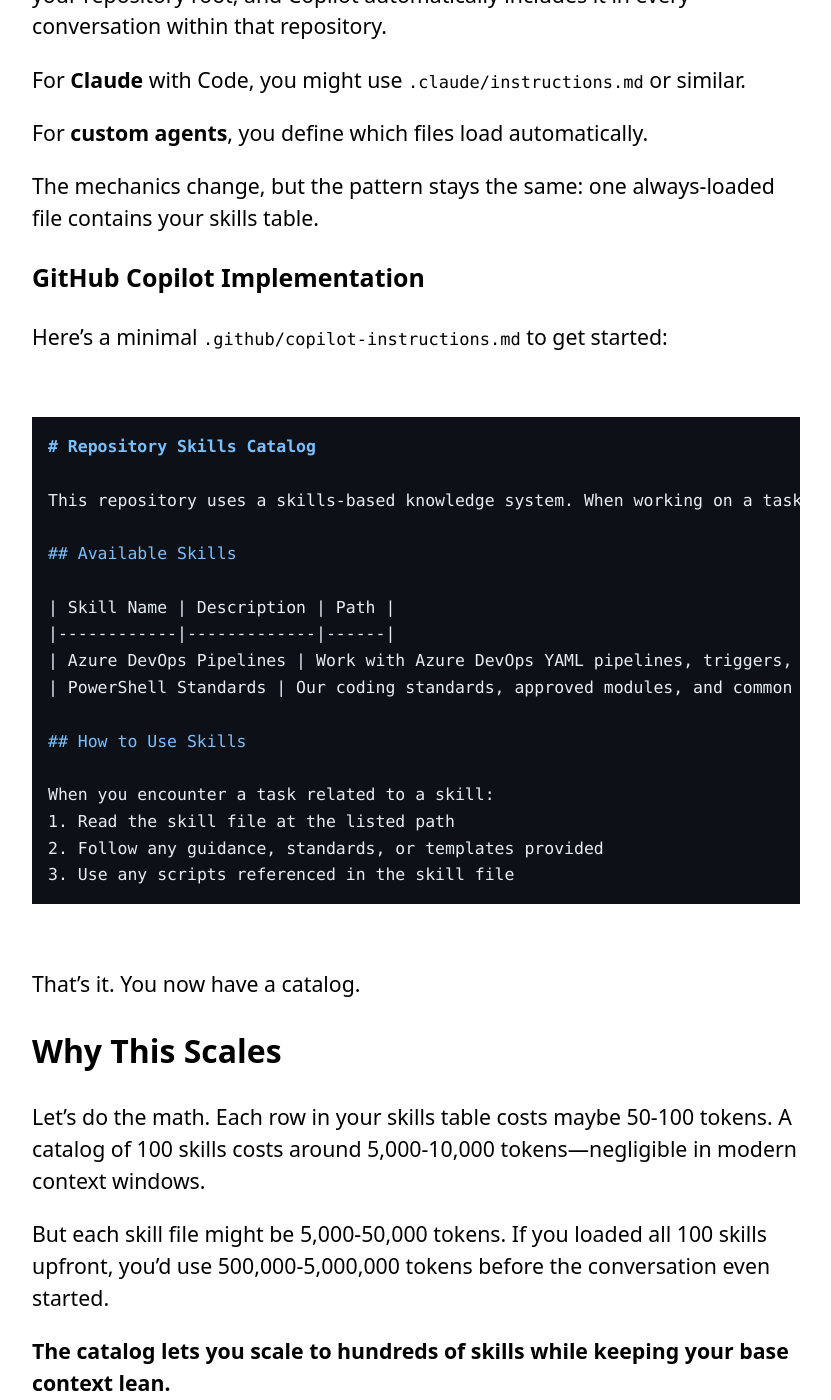
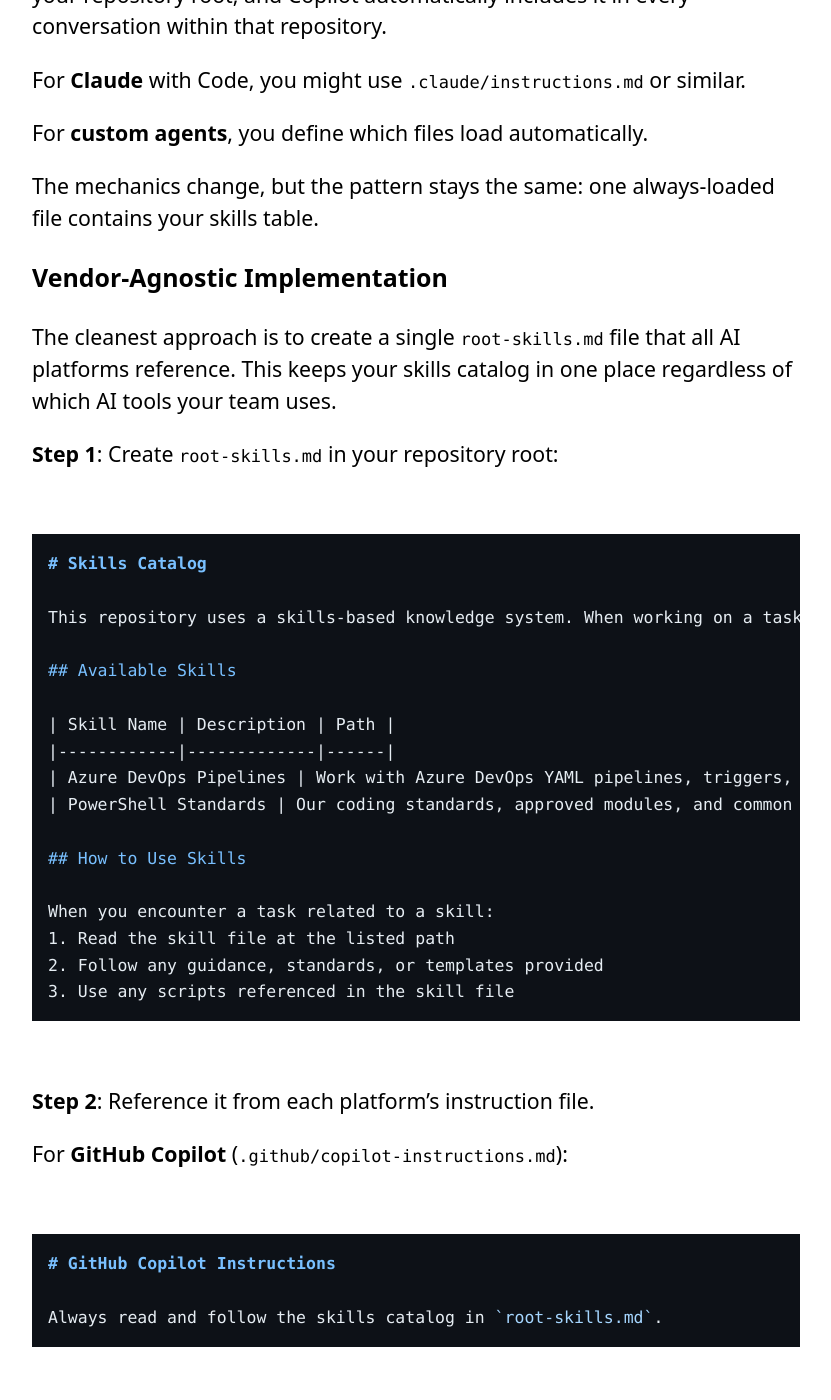
Before and after one commit to Tiberriver256/Tiberriver256.GitHub.io, a Jekyll site: the page built from _posts/2025-11-02-skills-catalog-part-1-indexing-ai-context.md, in a window 1280 px wide and 1400 px high, scrolled down 2669 px. Shown: the whole window, without its empty margins (224-1055 px from the left). Built offline with Jekyll 4.4.1, drawn with Linux system fonts in a browser that asks for light colours; comment, search, counter and statistics services are not loaded; some of the changed text lies outside the part shown.

Commit message:
Add vendor-agnostic root-skills.md demo to Part 1
Co-authored-by: Tiberriver256 <6989492+Tiberriver256@users.noreply.github.com>

````diff
--- a/_posts/2025-11-02-skills-catalog-part-1-indexing-ai-context.md
+++ b/_posts/2025-11-02-skills-catalog-part-1-indexing-ai-context.md
@@ -76,9 +76,73 @@ For **custom agents**, you define which files load automatically.
 
 The mechanics change, but the pattern stays the same: one always-loaded file contains your skills table.
 
-### GitHub Copilot Implementation
+### Vendor-Agnostic Implementation
 
-Here's a minimal `.github/copilot-instructions.md` to get started:
+The cleanest approach is to create a single `root-skills.md` file that all AI platforms reference. This keeps your skills catalog in one place regardless of which AI tools your team uses.
+
+**Step 1**: Create `root-skills.md` in your repository root:
+
+```markdown
+# Skills Catalog
+
+This repository uses a skills-based knowledge system. When working on a task, check this table to see what organizational knowledge is available.
+
+## Available Skills
+
+| Skill Name | Description | Path |
+|------------|-------------|------|
+| Azure DevOps Pipelines | Work with Azure DevOps YAML pipelines, triggers, variables, and monorepo support | `.github/skills/azure-devops-pipelines.md` |
+| PowerShell Standards | Our coding standards, approved modules, and common patterns for PowerShell scripts | `.github/skills/powershell-standards.md` |
+
+## How to Use Skills
+
+When you encounter a task related to a skill:
+1. Read the skill file at the listed path
+2. Follow any guidance, standards, or templates provided
+3. Use any scripts referenced in the skill file
+```
+
+**Step 2**: Reference it from each platform's instruction file.
+
+For **GitHub Copilot** (`.github/copilot-instructions.md`):
+
+```markdown
+# GitHub Copilot Instructions
+
+Always read and follow the skills catalog in `root-skills.md`.
+```
+
+For **Claude** (`.claude/agents.md` or similar):
+
+```markdown
+# Claude Instructions
+
+Always read and follow the skills catalog in `root-skills.md`.
+```
+
+For **Cursor** (`.cursorrules` or `.cursor/instructions.md`):
+
+```markdown
+# Cursor Instructions
+
+Always read and follow the skills catalog in `root-skills.md`.
+```
+
+For **Codeium** (`.codeium/instructions.md`):
+
+```markdown
+# Codeium Instructions
+
+Always read and follow the skills catalog in `root-skills.md`.
+```
+
+Now your skills catalog lives in one file, and all AI platforms discover it. When you add a new skill, you update `root-skills.md` once, and every AI tool sees it.
+
+### Alternative: Platform-Specific Instructions
+
+If you prefer to keep everything in each platform's native file without the extra indirection, you can embed the skills table directly:
+
+**GitHub Copilot** (`.github/copilot-instructions.md`):
 
 ```markdown
 # Repository Skills Catalog
@@ -100,7 +164,9 @@ When you encounter a task related to a skill:
 3. Use any scripts referenced in the skill file
 ```
 
-That's it. You now have a catalog.
+Both approaches work. The `root-skills.md` pattern keeps your catalog truly vendor-agnostic and easier to maintain. The embedded approach requires duplicating the table across platform files but keeps each platform self-contained.
+
+**Recommendation**: Start with `root-skills.md` for simplicity. You can always inline it later if needed.
 
 ## Why This Scales
 
@@ -193,10 +259,11 @@ In **Part 3**, we'll see how to distribute a shared skills repository across you
 
 But for now, start simple:
 
-1. Create `.github/copilot-instructions.md` in your repository
+1. Create `root-skills.md` in your repository root (or `.github/copilot-instructions.md` if you prefer)
 2. Add a skills table with 2-3 domains you work with regularly
 3. Create one skill file with your team's conventions
-4. Watch as the AI starts discovering and applying your organizational knowledge
+4. If using `root-skills.md`, add platform instruction files that reference it
+5. Watch as the AI starts discovering and applying your organizational knowledge
 
 You're not teaching the AI everything upfront. You're teaching it where to look when it needs to know something.
 
````
